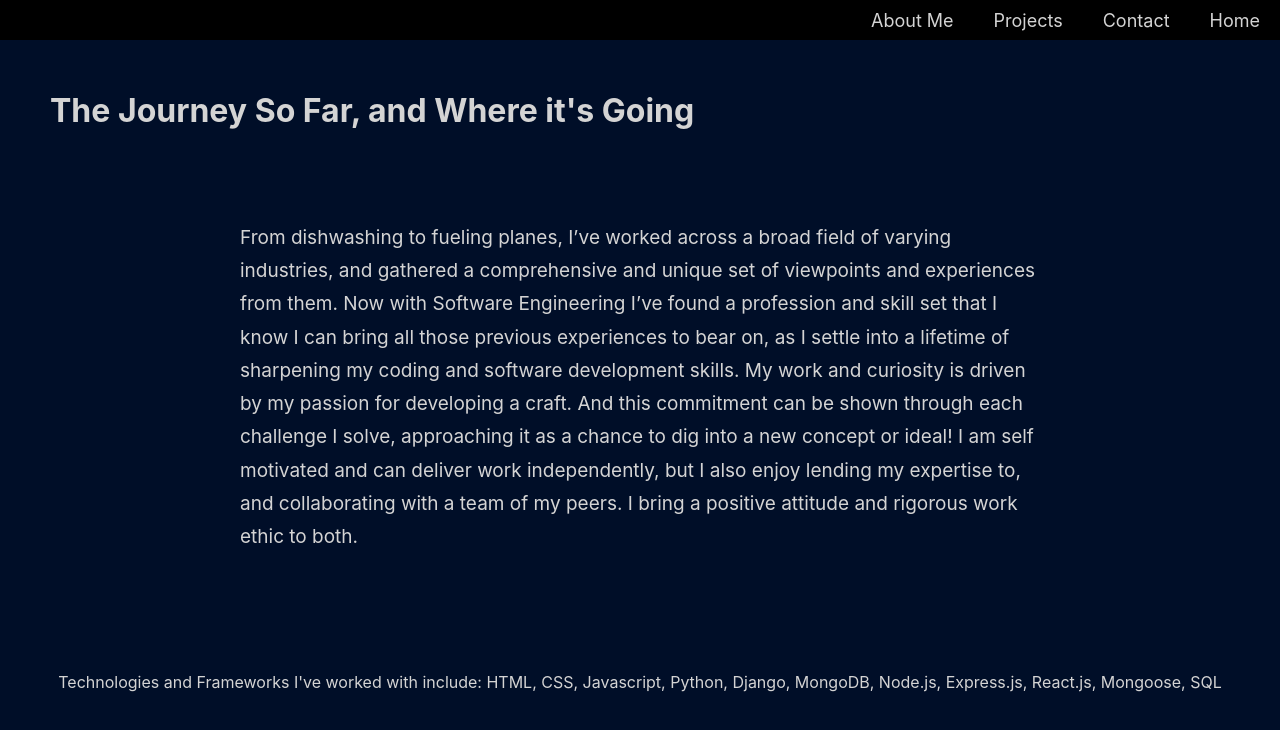
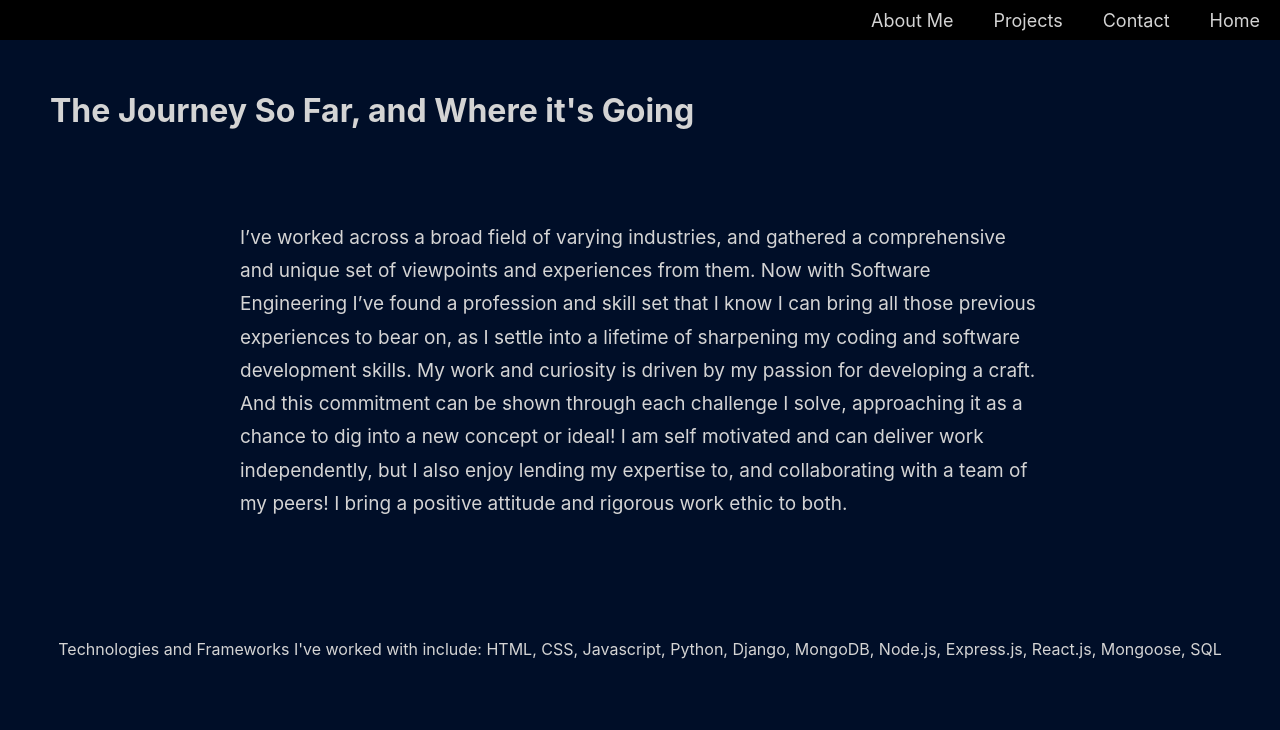
Before and after one commit to SamWing1/Portfolio, a React (Create React App) app: page /AboutMe in a window 1280 px wide. Shown: the top 730 px of the page. Built offline with nearby package versions, Linux system fonts and the light colour scheme.

Commit message:
updated about me

```diff
--- a/src/pages/AboutMe/AboutMe.jsx
+++ b/src/pages/AboutMe/AboutMe.jsx
@@ -5,7 +5,7 @@ export default function AboutMe() {
         <>
             <h1 id='aboutheader'>The Journey So Far, and Where it's Going</h1>
             <div id='abouttext'>
-                <p>From dishwashing to fueling planes, I’ve worked across a broad field of varying industries, and gathered a comprehensive and unique set of viewpoints and experiences from them. Now with Software Engineering I’ve found a profession and skill set that I know I can bring all those previous experiences to bear on, as I settle into a lifetime of sharpening my coding and software development skills. My work and curiosity is driven by my passion for developing a craft. And this commitment can be shown through each challenge I solve, approaching it as a chance to dig into a new concept or ideal! I am self motivated and can deliver work independently, but I also enjoy lending my expertise to, and collaborating with a team of my peers. I bring a positive attitude and rigorous work ethic to both.</p>
+                <p>I’ve worked across a broad field of varying industries, and gathered a comprehensive and unique set of viewpoints and experiences from them. Now with Software Engineering I’ve found a profession and skill set that I know I can bring all those previous experiences to bear on, as I settle into a lifetime of sharpening my coding and software development skills. My work and curiosity is driven by my passion for developing a craft. And this commitment can be shown through each challenge I solve, approaching it as a chance to dig into a new concept or ideal! I am self motivated and can deliver work independently, but I also enjoy lending my expertise to, and collaborating with a team of my peers! I bring a positive attitude and rigorous work ethic to both.</p>
             </div>
             <p id='abouttechs'>Technologies and Frameworks I've worked with include: HTML, CSS, Javascript, Python, Django, MongoDB, Node.js, Express.js, React.js, Mongoose, SQL</p>
         </>
```
